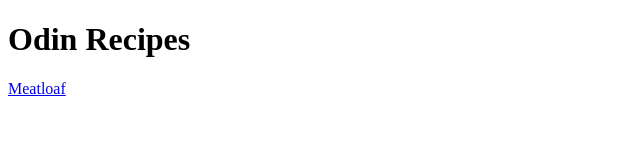
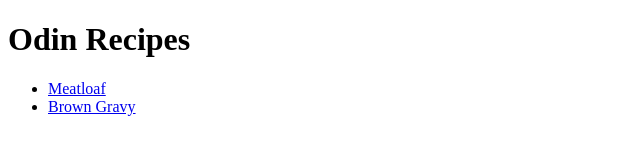
Before and after one commit to rsalva98/odin-recipes, a plain HTML site: page index.html in a window 1280 px wide. Shown: the whole page, without its empty margins (0-640 px from the left). Drawn offline with Linux system fonts and the light colour scheme.

Commit message:
Add link to brown gravy

```diff
--- a/index.html
+++ b/index.html
@@ -6,6 +6,9 @@
     </head>
     <body>
         <h1>Odin Recipes</h1>
-        <a href="./recipes/meatloaf.html">Meatloaf</a>
+        <ul>
+            <li><a href="./recipes/meatloaf.html">Meatloaf</a></li>
+            <li><a href="./recipes/brown-gravy.html">Brown Gravy</a></li>
+        </ul>
     </body>
 </html>
```
